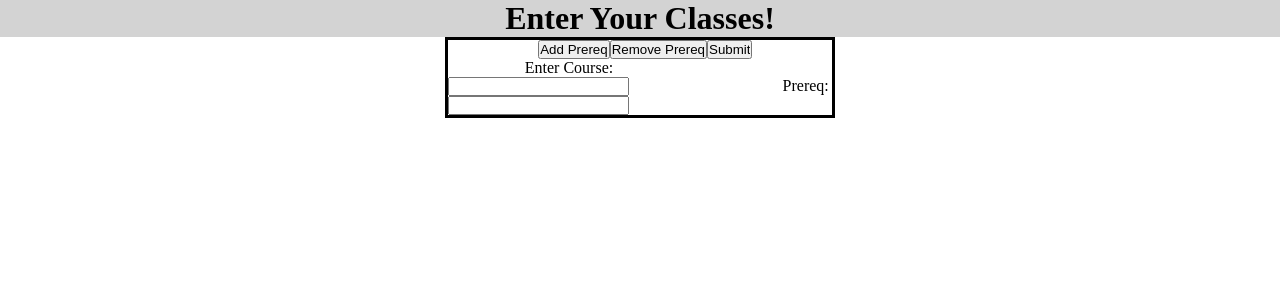
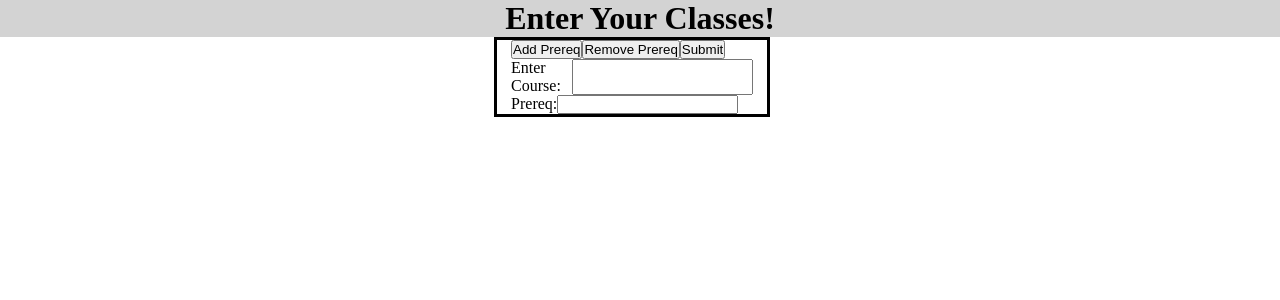
Before and after one commit to AlexanderLevinQU/class_planner, a React (Create React App) app: page / in a window 1280 px wide. Both pictures are taken after a click on the button "Add Prereq". Shown: the top 300 px of the page. Built offline with nearby package versions, Linux system fonts and the light colour scheme.

Commit message:
fixed styles and added flex to everything

```diff
--- a/src/components/App.js
+++ b/src/components/App.js
@@ -1,6 +1,8 @@
 import React, {useState} from 'react';
 import Header from "./Header";
 import formStyle from "./components-styles/courseform.css"
+import listStyle from "./components-styles/liststyle.css"
+import appStyles from "./components-styles/appStyles.css"
 
 function App(){
   const [courses, setCourses] = useState([]);
@@ -41,16 +43,23 @@ function App(){
   return (
     <div className="App">
       <Header />
-      <div>
+      <div style={appStyles}
+      className="appContainer">
+        <div
+            style={listStyle}
+            className="listContainer">
             {courses.map((course,index) => {
               return <div
                 key={index}>
                   Course: {course['course']}
-              {'            '}
+                  {' '}
                   PreReqs: {course['prereq']}
               </div>;
             })}
         </div>
+        <div
+          style={appStyles}
+          className="appFormContainer">
           <form
             style={formStyle}
             className="container"
@@ -58,27 +67,29 @@ function App(){
             onSubmit={handleCourses}>
             <div
             style={formStyle}
-        className="buttonContainer">
+            className="buttonCourseAndPreReqContainer">
               <input type="button" name="addprereqs" value='Add Prereq' onClick={addInput}/>
               <input type="button" name="removeprereq" value='Remove Prereq' onClick={removeInput}/>
               <input type="submit" value="Submit"  />
             </div>
             <label
             style={formStyle}
-        className="courseContainer">
+            className="buttonCourseAndPreReqContainer">
               Enter Course:{' '}
               <input type="text" name="courses" />
             </label>
             {preReqList.map((prereqs,index) => {
               return <label key={index}
               style={formStyle}
-          className="preReqContainer">
+              className="buttonCourseAndPreReqContainer">
                 Prereq:{' '}
                 <input type="text" name="prereqs" />
             </label>
             })}
           </form>
         </div>
+      </div>
+    </div>
  );
 }
 
--- /dev/null
+++ b/src/components/components-styles/appStyles.css
@@ -0,0 +1,12 @@
+.appFormContainer {
+    display: flex;
+    justify-content: center;
+    margin-right: 1rem;
+}
+
+.appContainer {
+    display: flex;
+    justify-content:center;
+    flex-direction: row-reverse;
+    align-items: flex-start;
+}
--- a/src/components/components-styles/courseform.css
+++ b/src/components/components-styles/courseform.css
@@ -1,27 +1,14 @@
 .container {
     border: solid;
-    margin: auto;
-    width: 30%;
+    display: flex;
+    justify-content: center;
+    flex-direction: column;
+    padding-left: 5%;
+    padding-right: 5%;
 }
 
-.buttonContainer{
+.buttonCourseAndPreReqContainer{
     position: relative;
-    margin-left: auto;
-    margin-right: auto;
-    padding-left: 7%;
-    width: 60%;
+    display: flex;
+    flex-direction: row;
 }
-.courseContainer{
-    width: 50%; /* Can be in percentage also. */
-    height: auto;
-    position: relative;
-    margin-left: 20%;
-    margin-right: 10%;
-}
-.preReqContainer{
-    width: 50%; /* Can be in percentage also. */
-    height: auto;
-    position: relative;
-    margin-left: 30%;
-    margin-right: 10%;
-}
--- /dev/null
+++ b/src/components/components-styles/liststyle.css
@@ -0,0 +1,4 @@
+.listContainer {
+    justify-content: flex-start;
+    flex-direction: column;
+}
```
Lines whose indentation alone changed are shown as unchanged.
